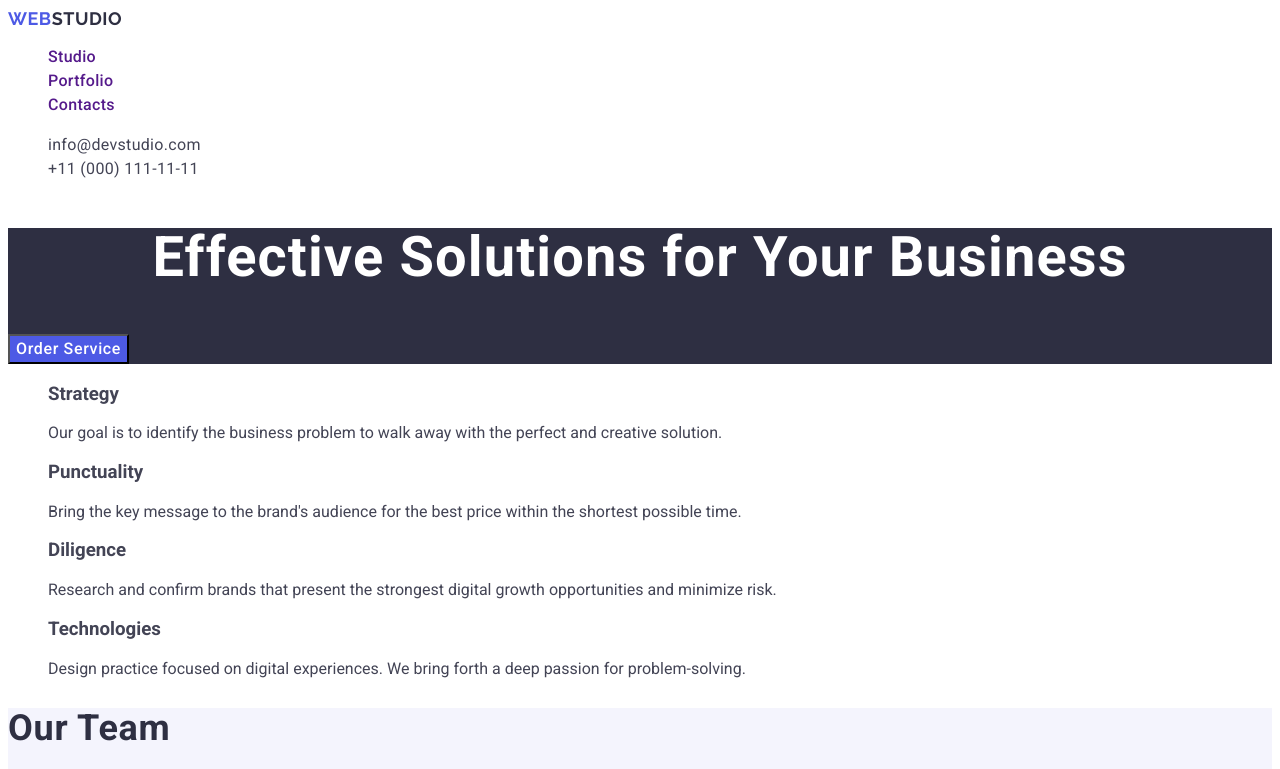
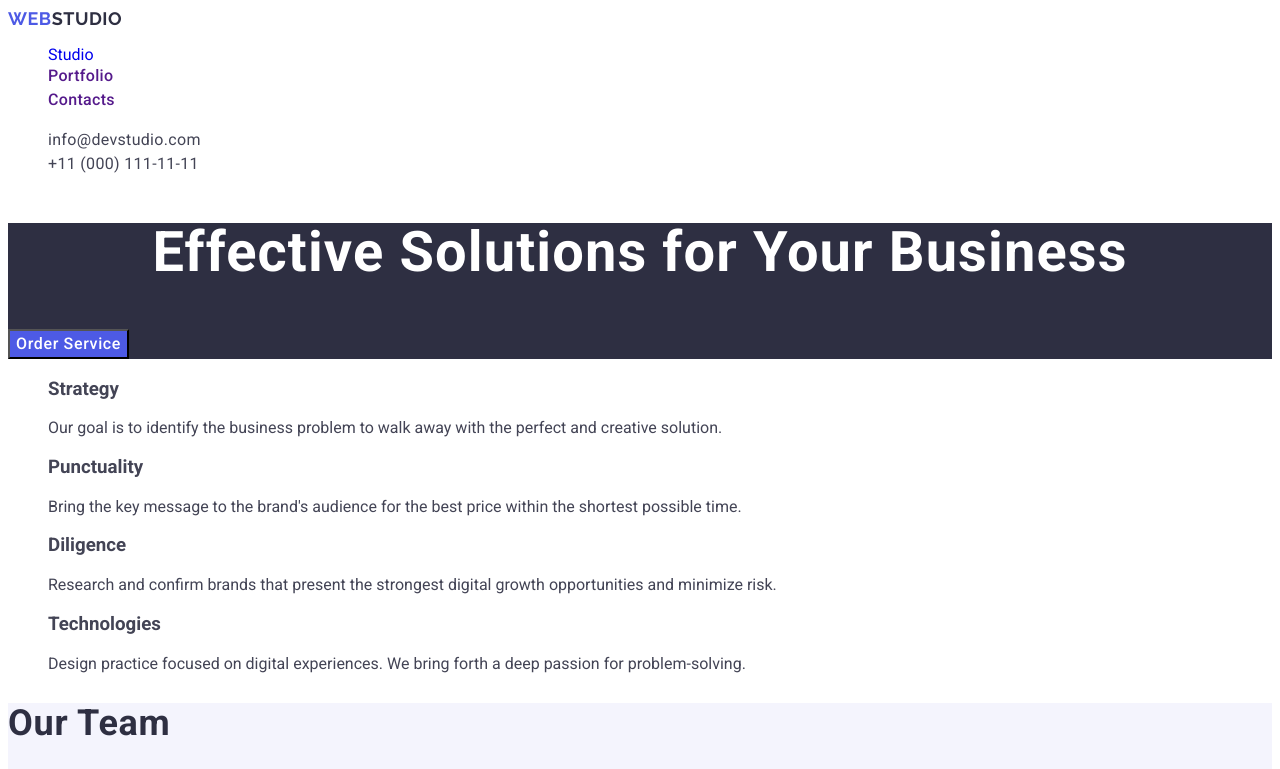
Before and after one commit to Hellcat232/goit-markup-hw-02, a plain HTML site: page index.html in a window 1280 px wide. Shown: the top 769 px of the page. Drawn offline with Linux system fonts and the light colour scheme.

Commit message:
hw2
update 0.8

```diff
--- a/index.html
+++ b/index.html
@@ -23,7 +23,7 @@
           >Web<span class="studio">Studio</span></a
         >
         <ul class="header-nav-list">
-          <li class="heder-nav-item"><a href="">Studio</a></li>
+          <li class="heder-nav-studio"><a href="./index.html">Studio</a></li>
           <li class="heder-nav-item"><a href="">Portfolio</a></li>
           <li class="heder-nav-item"><a href="">Contacts</a></li>
         </ul>
--- a/style.css/style.css
+++ b/style.css/style.css
@@ -29,8 +29,8 @@ ul {
 .studio {
   color: #2e2f42;
 }
-.footer-link .studio {
-  color: #f4f4fd;
+.header-nav-list .heder-nav-studio {
+  color: #2e2f42;
 }
 .subtitle {
   font-family: Roboto;
```
